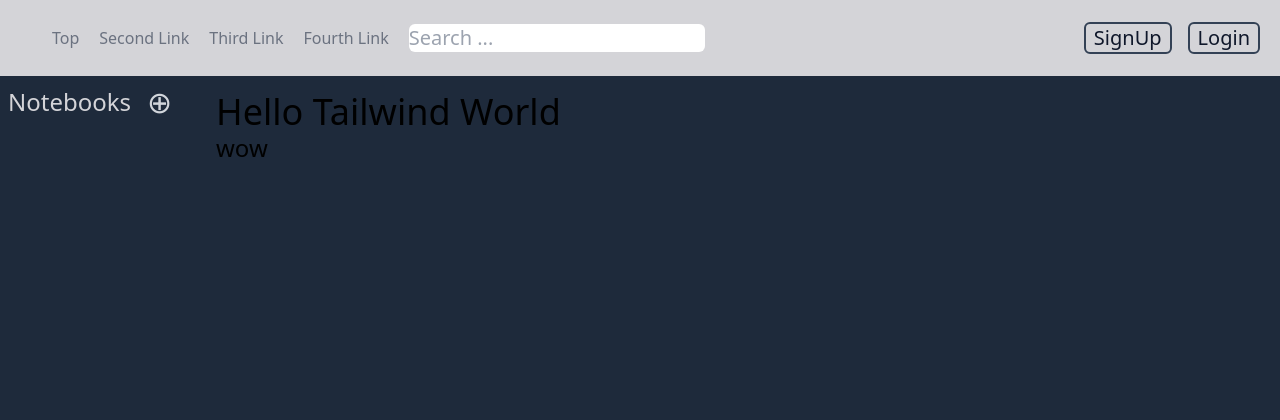
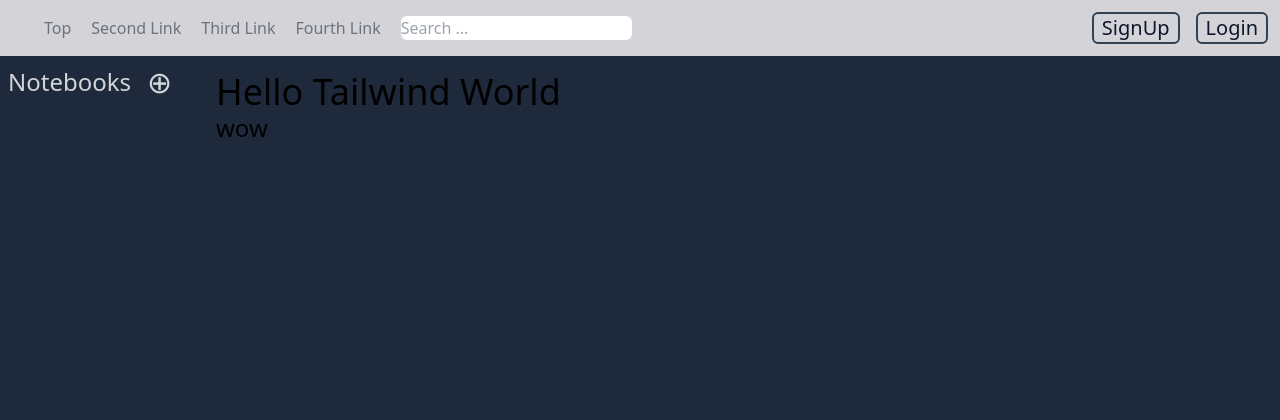
Before and after one commit to Lootmann/django-memo, a Django app: page / in a window 1280 px wide. Shown: the top 420 px of the page. After the commit the page ends 137 px from the top, so only its background shows below. Run offline with Django 4.2, Linux system fonts and the light colour scheme; data that the repository does not hold is empty; some libraries are stand-ins or nearby versions.

Commit message:
header.html: fix css padding, and search_form text size for fit height

```diff
--- a/templates/header.html
+++ b/templates/header.html
@@ -1,5 +1,5 @@
 <header class="text-gray-500 bg-zinc-300">
-  <div class="container mx-auto flex flex-wrap p-5 flex-col md:flex-row items-center">
+  <div class="container mx-auto flex flex-wrap p-3 flex-col md:flex-row items-center">
     <nav class="md:mr-auto md:ml-4 md:py-1 md:pl-4 md:border-gray-400	flex flex-wrap items-center text-base justify-center">
       <a class="mr-5 hover:text-slate-900" href="{% url 'pages:index' %}">Top</a>
       <a class="mr-5 hover:text-slate-900" href="#">Second Link</a>
@@ -8,7 +8,7 @@
 
       <form action="{% url 'pages:search' %}" method="get">
         <input type="text" name="q" id="search_form" placeholder="Search ..."
-               class=" text-xl text-slate-900 rounded-md">
+               class=" text-md text-slate-900 rounded-md">
       </form>
     </nav>
 
```
